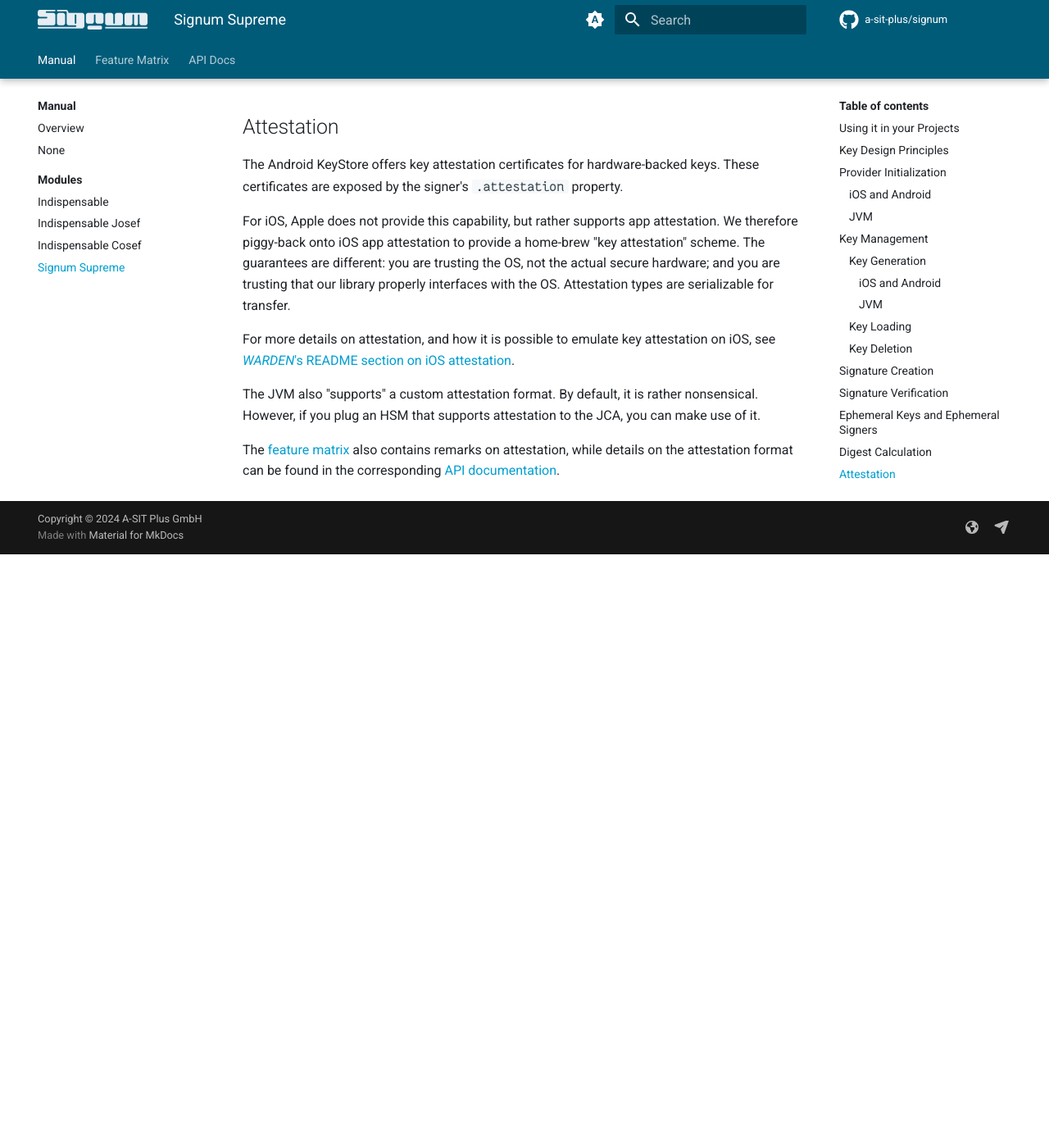
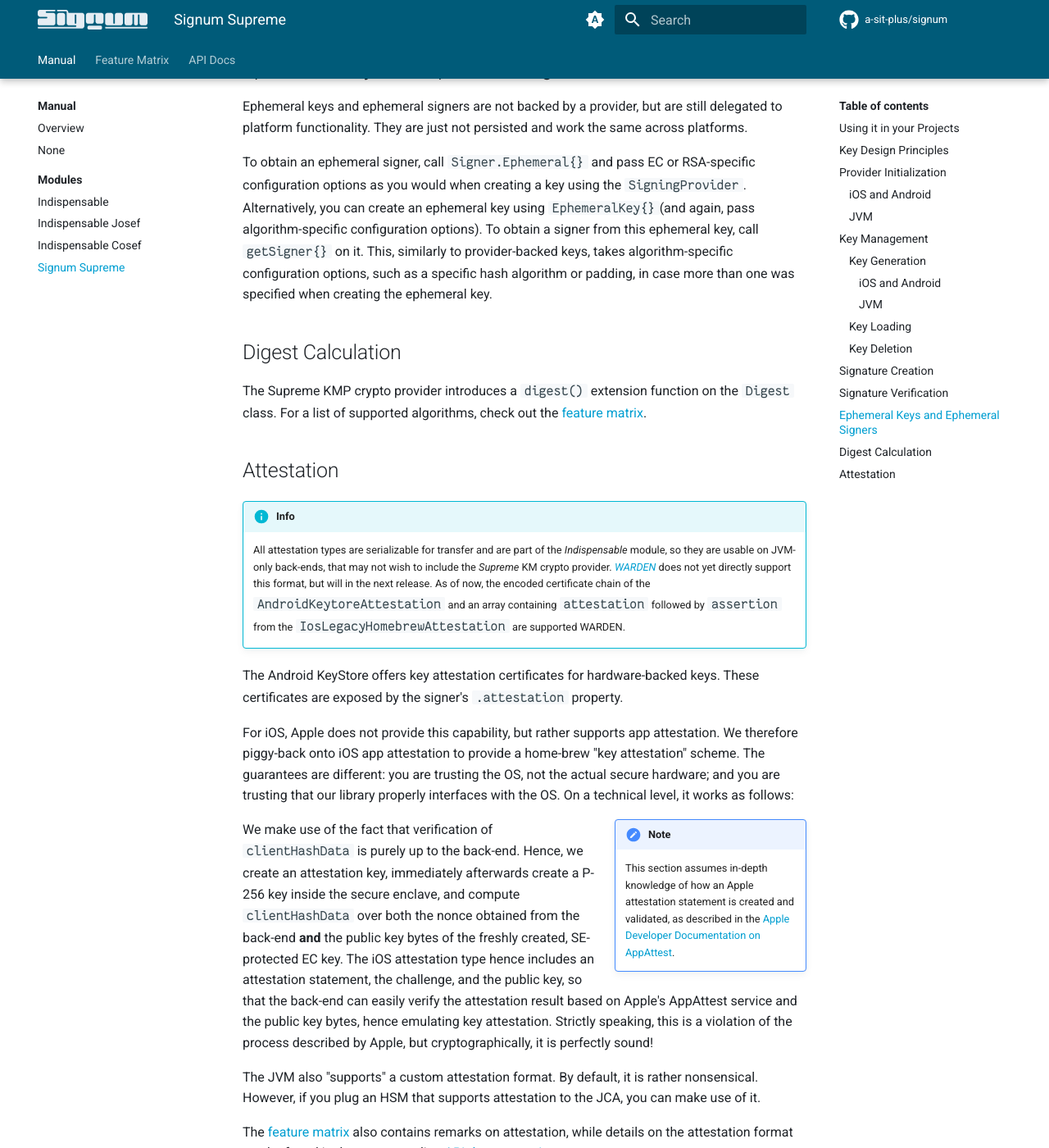
Before and after one commit to a-sit-plus/signum, an MkDocs documentation site: the page built from docs/docs/supreme.md, in a window 1280 px wide and 1400 px high, scrolled down 6210 px. Shown: the whole window at 82% size. Built offline with MkDocs 1.6.1 and Material for MkDocs 9.7.7, drawn with Linux system fonts in a browser that asks for light colours; comment, search, counter and statistics services are not loaded; before the commit the page ends 6886 px from its top, so only the background shows below that; some of the changed text lies outside the part shown.

Commit message:
more documentation

````diff
--- a/docs/docs/supreme.md
+++ b/docs/docs/supreme.md
@@ -37,10 +38,8 @@
 the actual calls to some DSL-configurable type reads the same as in common code.
 
 !!! warning
-
     **Do not ignore the results returned by any operation!**
     We heavily rely  on `KmmResult` to communicate the success or failure of operations. Nothing ever throws!
-
 
 
 ## Provider Initialization
@@ -250,6 +250,16 @@
 println("Looks good? $isValid")
 ```
 
+!!! tip
+
+      Not every platform supports every algorithm parameter. For example, iOS does not support raw ECDSA verification (of pre-hashed data) for curve P-521.
+      If you use `.verifierFor`, and this happens, the library will transparently substitute a pure-Kotlin implementation.
+      If this is not desired, you can specifically enforce a platform verifier by using `.platformVerifierFor`.
+      That way, the library will only ever act as a proxy to platform APIs (JCA, CryptoKit, etc.), and will not use its own implementations.
+
+You can also further configure the verifier, for example to specify the `provider` to use on the JVM.
+To do this, pass a DSL configuration lambda to `verifierFor`/`platformVerifierFor`.
+
 There really is not much more to it. This pattern works the same on all platforms.
 Details on how to parse cryptographic material can be found in the [section on decoding](indispensable.md#decoding) in
 of the Indispensable module description.
@@ -271,6 +281,13 @@
 For a list of supported algorithms, check out the [feature matrix](features.md#supported-algorithms).
 
 ## Attestation
+!!! info
+    All attestation types are serializable for transfer and are part of the _Indispensable_ module, so they are usable
+    on JVM-only back-ends, that may not wish to include the _Supreme_ KM crypto provider.
+    [_WARDEN_](https://github.com/a-sit-plus/warden) does not yet directly support this format, but will in the next release.
+    As of now, the encoded certificate chain of the `AndroidKeytoreAttestation` and an array containing `attestation`
+    followed by `assertion` from the `IosLegacyHomebrewAttestation` are supported WARDEN.
+
 The Android KeyStore offers key attestation certificates for hardware-backed keys.
 These certificates are exposed by the signer's `.attestation` property.
 
@@ -278,9 +295,20 @@
 We therefore piggy-back onto iOS app attestation to provide a home-brew "key attestation" scheme.
 The guarantees are different: you are trusting the OS, not the actual secure hardware;
 and you are trusting that our library properly interfaces with the OS.
-Attestation types are serializable for transfer.
+On a technical level, it works as follows:
 
-For more details on attestation, and how it is possible to emulate key attestation on iOS, see [_WARDEN_'s README section on iOS attestation](https://github.com/a-sit-plus/warden?tab=readme-ov-file#ios).
+!!! note inline end
+    This section assumes in-depth knowledge of how an Apple attestation statement is created and validated,
+    as described in the [Apple Developer Documentation on AppAttest](https://developer.apple.com/documentation/devicecheck/validating-apps-that-connect-to-your-server).
+
+We make use of the fact that verification of `clientHashData` is purely up to the back-end.
+Hence, we create an attestation key, immediately afterwards create a P-256 key inside the secure enclave, and compute
+`clientHashData` over both the nonce obtained from the back-end **and** the public key bytes of the freshly created, SE-protected
+EC key.
+The iOS attestation type hence includes an attestation statement, the challenge, and the public key, so that the back-end
+can easily verify the attestation result based on Apple's AppAttest service and the public key bytes, hence emulating
+key attestation. Strictly speaking, this is a violation of the process described by Apple, but cryptographically, it is
+perfectly sound!
 
 The JVM also "supports" a custom attestation format. By default, it is rather nonsensical.
 However, if you plug an HSM that supports attestation to the JCA, you can make use of it.
````
Also changed, not shown: other parts of docs/docs/supreme.md (+5 -3 lines), docs/docs/features.md (+5 -4 lines), docs/docs/index.md (+19 -17 lines), docs/docs/indispensable-cosef.md (+2 -1 lines), docs/docs/indispensable-josef.md (+2 -1 lines), docs/docs/indispensable.md (+22 -7 lines), README.md.
